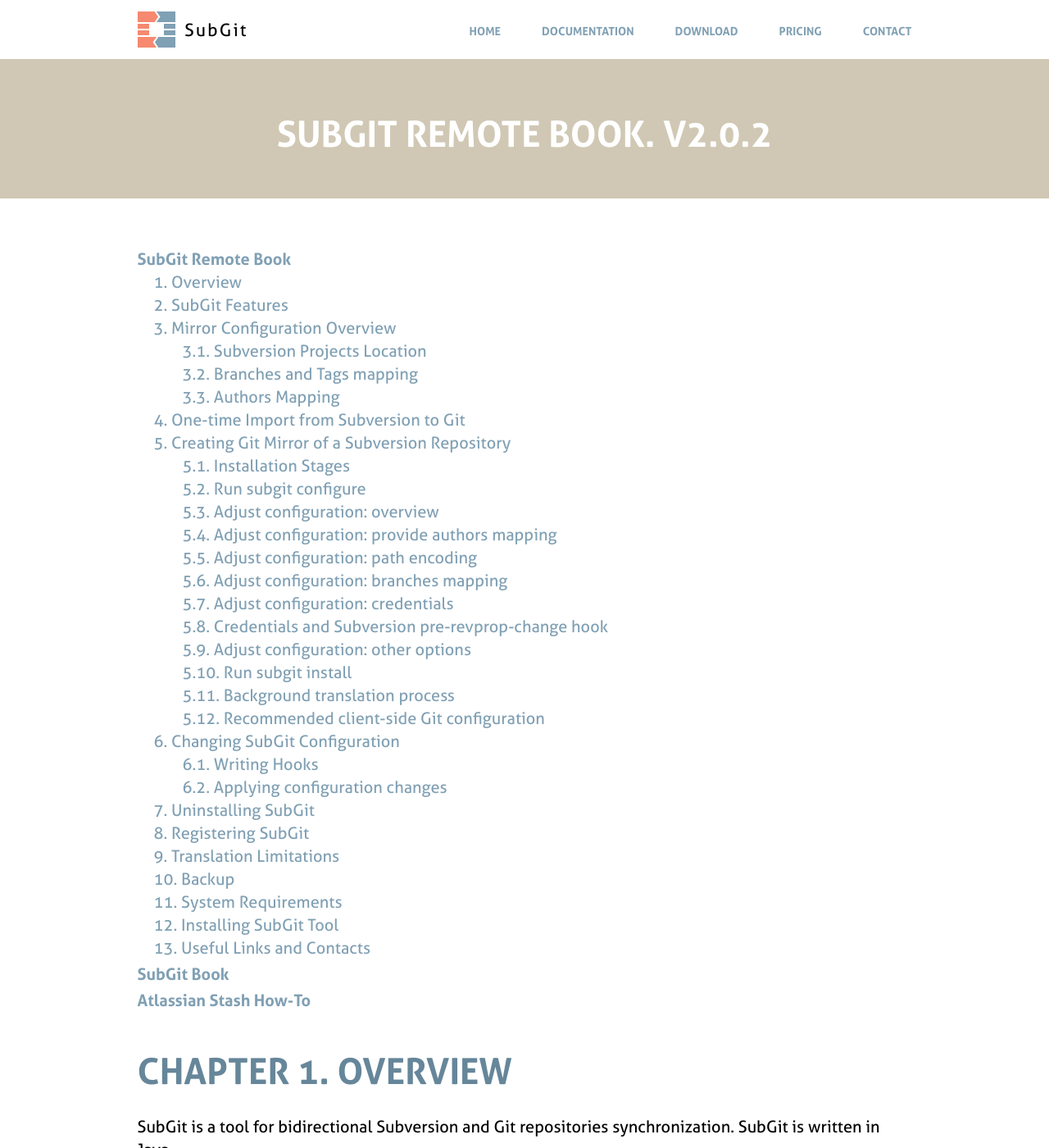
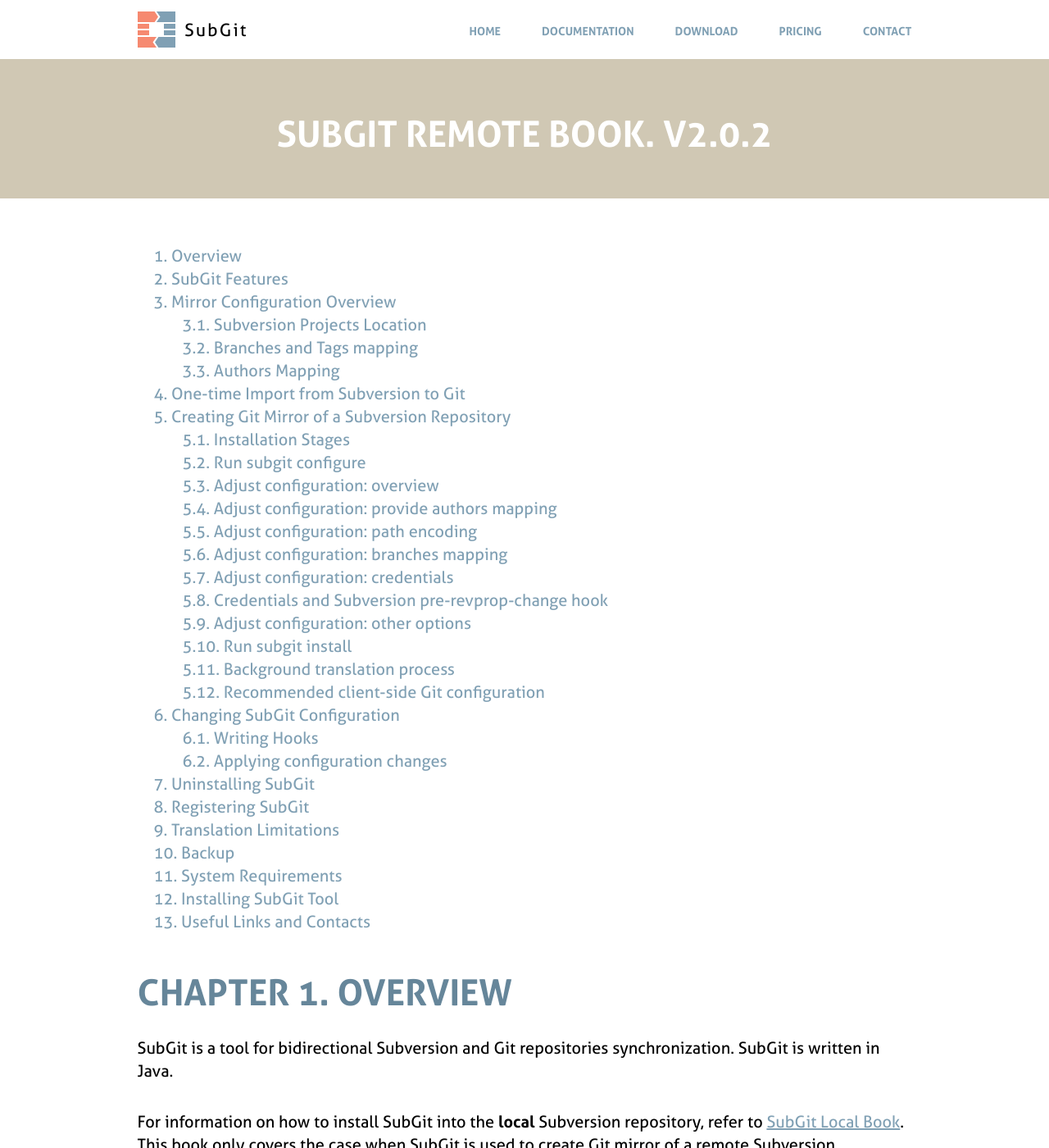
Before and after one commit to waaa/tmate.github.io, a Jekyll site: the page built from remote-book.html, in a window 1280 px wide and 1400 px high. Shown: the whole window at 82% size. Built offline with Jekyll 4.4.1, drawn with Linux system fonts in a browser that asks for light colours; Markdown is read by kramdown in place of the engine named in the settings; comment, search, counter and statistics services are not loaded.

Commit message:
Unneeded links removed from the local and remote books.

```diff
--- a/_includes/nav-book.html
+++ b/_includes/nav-book.html
@@ -1,15 +1,11 @@
 <div id="booknav">
 	<ul>
-		<li><a href="{{ site.baseurl }}/remote-book.html"><strong>SubGit Remote Book</strong></a>
-		</li>
-		<li><a href="{{ site.baseurl }}/book.html"><strong>SubGit Book</strong></a>
+		<li>
 			<ul style="margin-left: 20px; !important">{% for weight in (1..site.pages.size) %}{% for chapt in site.pages %}{% if chapt.weight == weight and chapt.booktype == "book" %}
 				<li class="{{ chapt.category }}">
 					<a href="#{{ chapt.weight }}">{{chapt.title}}</a>
 				</li>{% endif %}{% endfor %}{% endfor %}
 			</ul>
 		</li>
-		<li><a href="{{ site.baseurl }}/stash.html"><strong>Atlassian Stash How-To</strong></a>
-		</li>
 	</ul>
 </div>
--- a/_includes/nav-remote.html
+++ b/_includes/nav-remote.html
@@ -1,15 +1,11 @@
 <div id="booknav">
 	<ul>
-		<li><a href="{{ site.baseurl }}/remote-book.html"><strong>SubGit Remote Book</strong></a>
+		<li>
 			<ul style="margin-left: 20px; !important">{% for weight in (1..site.pages.size) %}{% for chapt in site.pages %}{% if chapt.weight == weight and chapt.booktype == "remote" %}
 				<li class="{{ chapt.category }}">
 					<a href="#{{ chapt.weight }}">{{chapt.title}}</a>
 				</li>{% endif %}{% endfor %}{% endfor %}
 			</ul>
 		</li>
-		<li><a href="{{ site.baseurl }}/book.html"><strong>SubGit Book</strong></a>
-		</li>
-		<li><a href="{{ site.baseurl }}/stash.html"><strong>Atlassian Stash How-To</strong></a>
-		</li>
 	</ul>
 </div>
```
